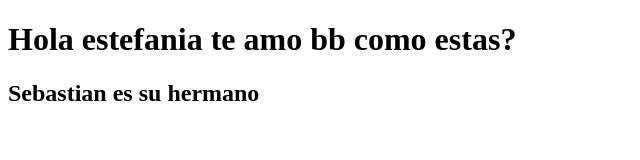
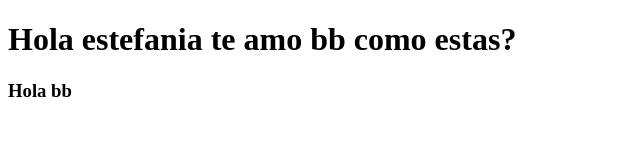
Before and after one commit to Sebastian0102/PrimerosPasosgit, a plain HTML site: page index.html in a window 1280 px wide. Shown: the whole page, without its empty margins (0-640 px from the left). Drawn offline with Linux system fonts and the light colour scheme.

Commit message:
Se modifico el html se quito el h2 y se puso un h3

```diff
--- a/index.html
+++ b/index.html
@@ -8,6 +8,6 @@
 </head>
 <body>
     <h1>Hola estefania te amo bb como estas?</h1>
-    <h2>Sebastian es su hermano </h2>
+    <h3>Hola bb</h3>
 </body>
 </html>
```
